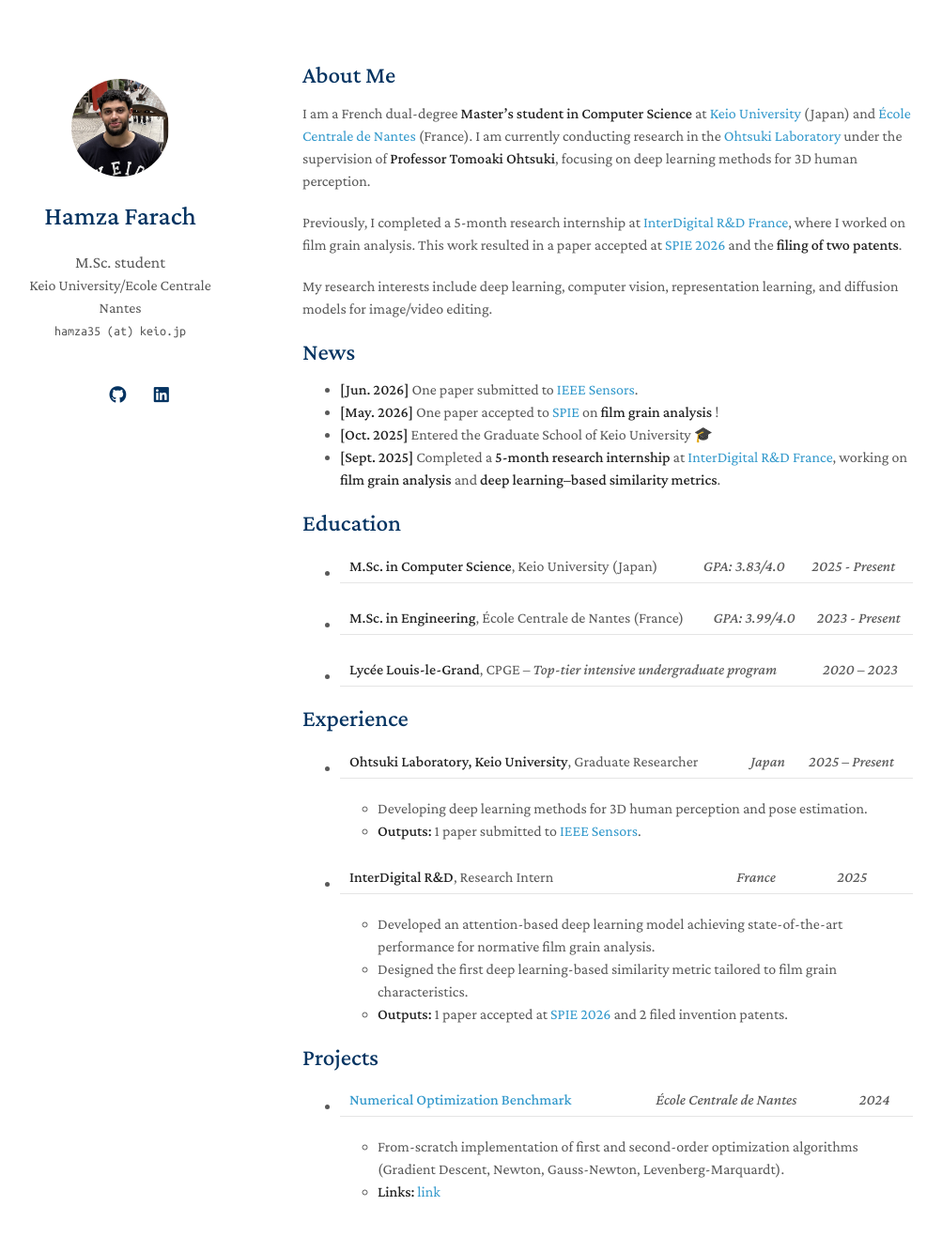
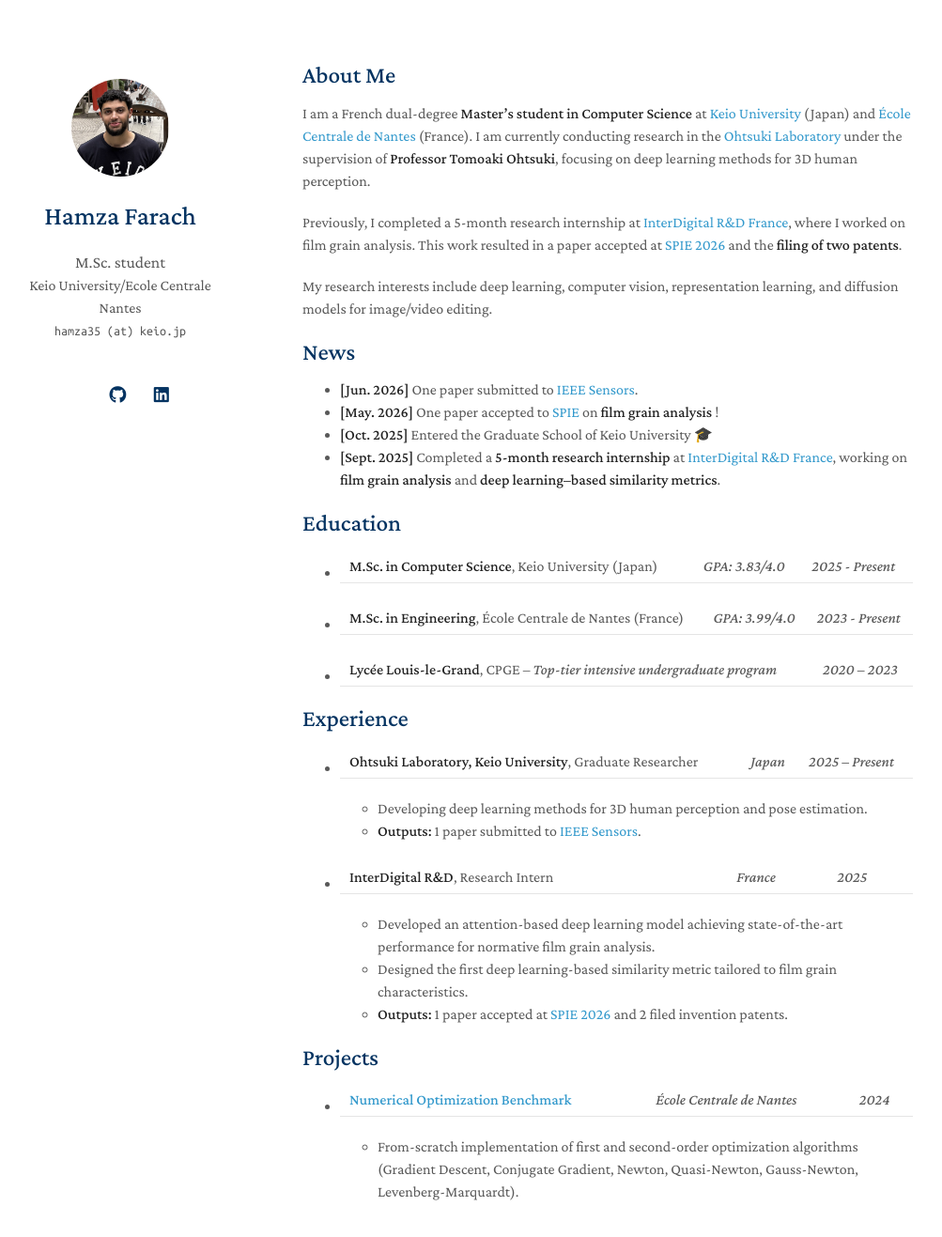
Before and after one commit to hamza963213/hamza-farach.github.io, a Jekyll site: the page built from index.md, in a window 1280 px wide and 1375 px high. Shown: the top 1317 px of the window at 94% size, without its empty margins (148-1151 px from the left). Built offline with Jekyll 4.4.1, drawn with Linux system fonts in a browser that asks for light colours; a style sheet for code colours, icons or effects is not loaded; our own code applies the rules of GitHub Pages for plain Markdown files.

Commit message:
Update index.md

```diff
--- a/index.md
+++ b/index.md
@@ -39,5 +39,4 @@ My research interests include deep learning, computer vision, representation lea
 ## Projects
 
 * **[Numerical Optimization Benchmark](https://github.com/hamza963213/Numerical-Optimization-From-Scratch/tree/main)** | *École Centrale de Nantes* | *2024*
-  * From-scratch implementation of first and second-order optimization algorithms (Gradient Descent, Newton, Gauss-Newton, Levenberg-Marquardt).
-  * **Links:** [link](https://github.com/hamza963213/Numerical-Optimization-From-Scratch/tree/main)
+  * From-scratch implementation of first and second-order optimization algorithms (Gradient Descent, Conjugate Gradient, Newton, Quasi-Newton, Gauss-Newton, Levenberg-Marquardt).
```
